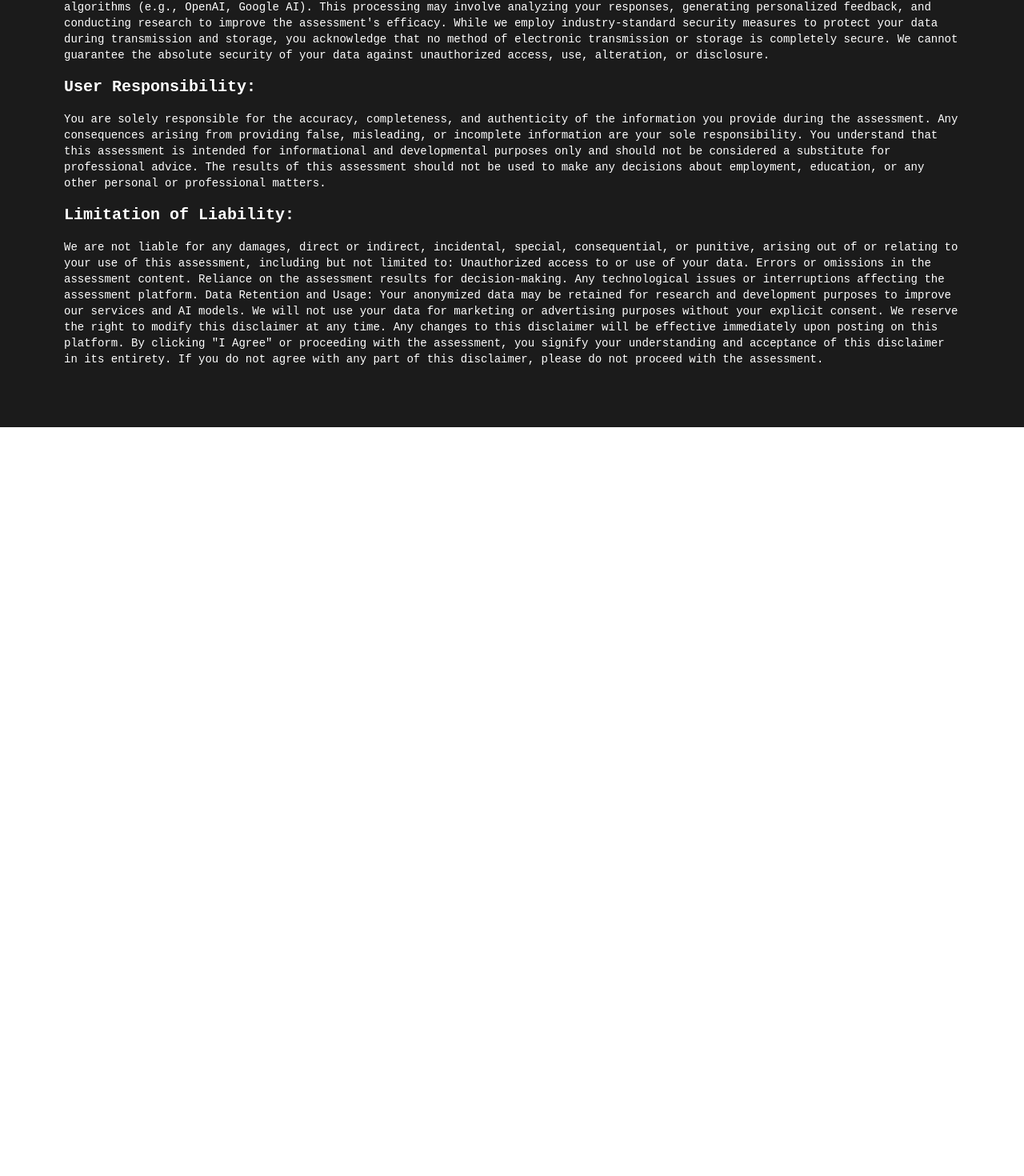
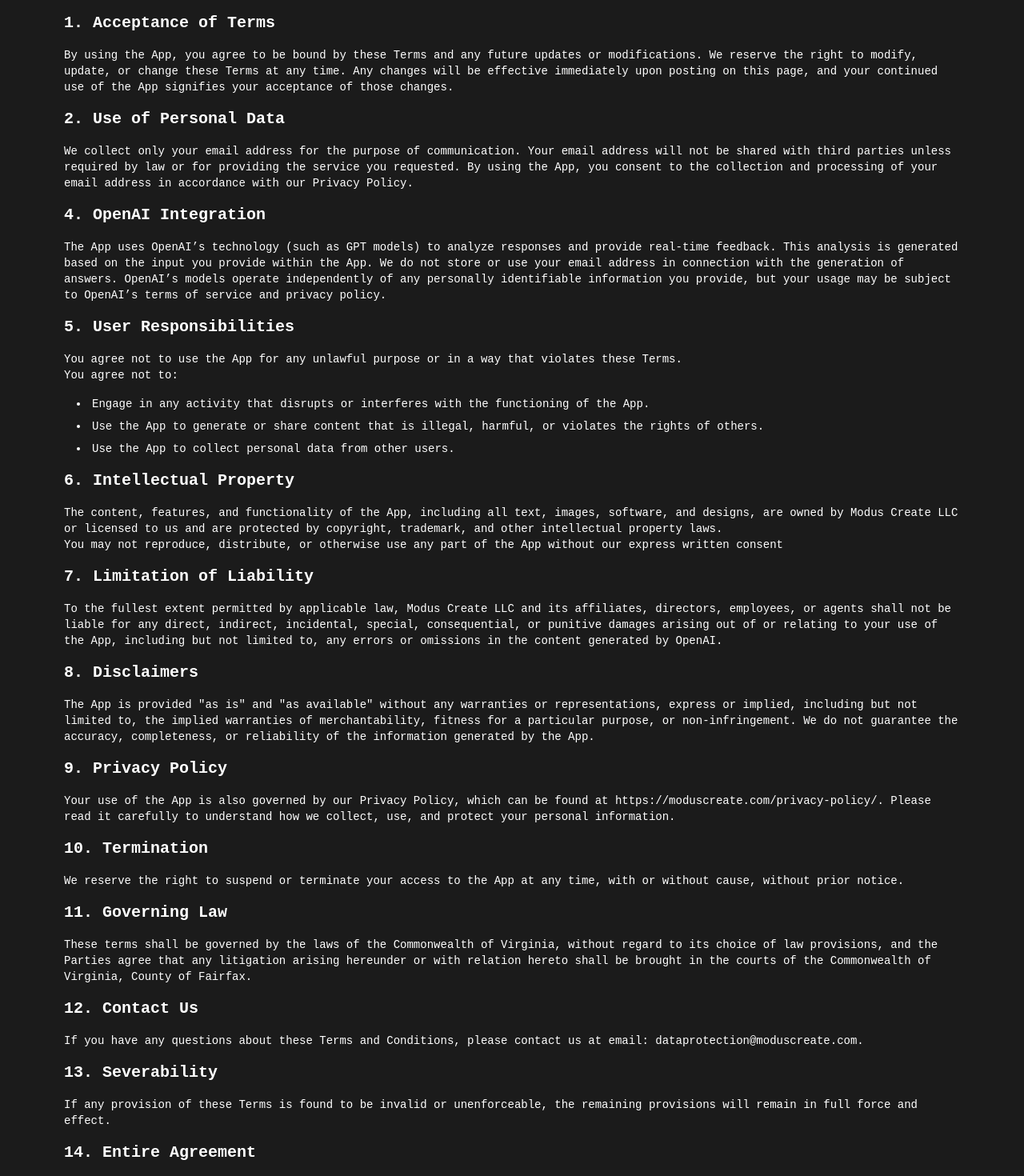
Before and after one commit to DragosJipa/product-maturity, a React (Create React App) app in the folder client/: page /disclaimer in a window 1280 px wide. Shown: the part 266-1736 px from the top of the page at 80% size. Before the commit the page ends 800 px from the top, so only its background shows below. Built offline with nearby package versions, Linux system fonts and the light colour scheme.

Commit message:
feat: new disclaimer update

```diff
--- a/client/src/components/Disclaimer.jsx
+++ b/client/src/components/Disclaimer.jsx
@@ -16,45 +16,101 @@
             </span>
             <div className='space-y-4 mt-6'>
                 <h3 className='mobile-s:text-base md:text-xl font-bold'>
-                    Please read this disclaimer carefully before using this assessment.
+                    Terms and Conditions
                 </h3>
                 <p className='mobile-s:text-sm md:base'>
-                    By proceeding with this assessment and submitting any information through this platform, you acknowledge and agree to the following:
+                    Welcome to the Product Maturity Assessment App ("the App," "we," "our," or "us"). The Product Maturity Assessment app helps evaluate product development maturity across key dimensions such as strategy, processes, technology, and culture, through targeted series of questions, and providing a detailed summary of strengths, weaknesses, and actionable recommendations to improve product development strategies and processes.
+                    By accessing or using our App, you agree to comply with and be bound by the following Terms and Conditions ("Terms"). If you do not agree to these Terms, you may not use the App.
                 </p>
                 <h3 className='mobile-s:text-base md:text-xl font-bold'>
-                    Data Processing and AI Utilization:
+                    1. Acceptance of Terms
                 </h3>
                 <p className='mobile-s:text-sm md:base'>
-                    You understand and consent to the processing of your data by automated systems, including artificial intelligence (AI) models and algorithms (e.g., OpenAI, Google AI). This processing may involve analyzing your responses, generating personalized feedback, and conducting research to improve the assessment's efficacy.
-
-                    While we employ industry-standard security measures to protect your data during transmission and storage, you acknowledge that no method of electronic transmission or storage is completely secure. We cannot guarantee the absolute security of your data against unauthorized access, use, alteration, or disclosure.
+                    By using the App, you agree to be bound by these Terms and any future updates or modifications. We reserve the right to modify, update, or change these Terms at any time. Any changes will be effective immediately upon posting on this page, and your continued use of the App signifies your acceptance of those changes.
                 </p>
                 <h3 className='mobile-s:text-base md:text-xl font-bold'>
-                    User Responsibility:
+                    2. Use of Personal Data
                 </h3>
                 <p className='mobile-s:text-sm md:base'>
-                    You are solely responsible for the accuracy, completeness, and authenticity of the information you provide during the assessment. Any consequences arising from providing false, misleading, or incomplete information are your sole responsibility.
-
-                    You understand that this assessment is intended for informational and developmental purposes only and should not be considered a substitute for professional advice. The results of this assessment should not be used to make any decisions about employment, education, or any other personal or professional matters.
+                    We collect only your email address for the purpose of communication. Your email address will not be shared with third parties unless required by law or for providing the service you requested.
+                    By using the App, you consent to the collection and processing of your email address in accordance with our Privacy Policy.
                 </p>
                 <h3 className='mobile-s:text-base md:text-xl font-bold'>
-                    Limitation of Liability:
+                    4. OpenAI Integration
                 </h3>
                 <p className='mobile-s:text-sm md:base'>
-                    We are not liable for any damages, direct or indirect, incidental, special, consequential, or punitive, arising out of or relating to your use of this assessment, including but not limited to:
-                    Unauthorized access to or use of your data.
-                    Errors or omissions in the assessment content.
-                    Reliance on the assessment results for decision-making.
-                    Any technological issues or interruptions affecting the assessment platform.
-                    Data Retention and Usage:
-
-                    Your anonymized data may be retained for research and development purposes to improve our services and AI models. We will not use your data for marketing or advertising purposes without your explicit consent.
-
-                    We reserve the right to modify this disclaimer at any time. Any changes to this disclaimer will be effective immediately upon posting on this platform.
-
-                    By clicking "I Agree" or proceeding with the assessment, you signify your understanding and acceptance of this disclaimer in its entirety.
-
-                    If you do not agree with any part of this disclaimer, please do not proceed with the assessment.
+                    The App uses OpenAI’s technology (such as GPT models) to analyze responses and provide real-time feedback. This analysis is generated based on the input you provide within the App. We do not store or use your email address in connection with the generation of answers. OpenAI’s models operate independently of any personally identifiable information you provide, but your usage may be subject to OpenAI’s terms of service and privacy policy.
+                </p>
+                <h3 className='mobile-s:text-base md:text-xl font-bold'>
+                    5. User Responsibilities
+                </h3>
+                <p className='mobile-s:text-sm md:base'>
+                    You agree not to use the App for any unlawful purpose or in a way that violates these Terms.
+                    <br />
+                    You agree not to:
+                    <ul className="list-disc list-inside space-y-2 ml-4 mt-4">
+                        <li>Engage in any activity that disrupts or interferes with the functioning of the App.</li>
+                        <li>Use the App to generate or share content that is illegal, harmful, or violates the rights of others.</li>
+                        <li>Use the App to collect personal data from other users.</li>
+                    </ul>
+                </p>
+                <h3 className='mobile-s:text-base md:text-xl font-bold'>
+                    6. Intellectual Property
+                </h3>
+                <p className='mobile-s:text-sm md:base'>
+                    The content, features, and functionality of the App, including all text, images, software, and designs, are owned by Modus Create LLC or licensed to us and are protected by copyright, trademark, and other intellectual property laws.
+                    <br />
+                    You may not reproduce, distribute, or otherwise use any part of the App without our express written consent
+                </p>
+                <h3 className='mobile-s:text-base md:text-xl font-bold'>
+                    7. Limitation of Liability
+                </h3>
+                <p className='mobile-s:text-sm md:base'>
+                    To the fullest extent permitted by applicable law, Modus Create LLC and its affiliates, directors, employees, or agents shall not be liable for any direct, indirect, incidental, special, consequential, or punitive damages arising out of or relating to your use of the App, including but not limited to, any errors or omissions in the content generated by OpenAI.
+                </p>
+                <h3 className='mobile-s:text-base md:text-xl font-bold'>
+                    8. Disclaimers
+                </h3>
+                <p className='mobile-s:text-sm md:base'>
+                    The App is provided "as is" and "as available" without any warranties or representations, express or implied, including but not limited to, the implied warranties of merchantability, fitness for a particular purpose, or non-infringement. We do not guarantee the accuracy, completeness, or reliability of the information generated by the App.
+                </p>
+                <h3 className='mobile-s:text-base md:text-xl font-bold'>
+                    9. Privacy Policy
+                </h3>
+                <p className='mobile-s:text-sm md:base'>
+                    Your use of the App is also governed by our Privacy Policy, which can be found at https://moduscreate.com/privacy-policy/. Please read it carefully to understand how we collect, use, and protect your personal information.
+                </p>
+                <h3 className='mobile-s:text-base md:text-xl font-bold'>
+                    10. Termination
+                </h3>
+                <p className='mobile-s:text-sm md:base'>
+                    We reserve the right to suspend or terminate your access to the App at any time, with or without cause, without prior notice.
+                </p>
+                <h3 className='mobile-s:text-base md:text-xl font-bold'>
+                    11. Governing Law
+                </h3>
+                <p className='mobile-s:text-sm md:base'>
+                    These terms shall be governed by the laws of the Commonwealth of Virginia, without regard to its choice of law provisions, and the Parties agree that any litigation arising hereunder or with relation hereto shall be brought in the courts of the Commonwealth of Virginia, County of Fairfax.
+                </p>
+                <h3 className='mobile-s:text-base md:text-xl font-bold'>
+                    12. Contact Us
+                </h3>
+                <p className='mobile-s:text-sm md:base'>
+                    If you have any questions about these Terms and Conditions, please contact us at email: dataprotection@moduscreate.com.
+                </p>
+                <h3 className='mobile-s:text-base md:text-xl font-bold'>
+                    13. Severability
+                </h3>
+                <p className='mobile-s:text-sm md:base'>
+                    If any provision of these Terms is found to be invalid or unenforceable, the remaining provisions will remain in full force and effect.
+                </p>
+                <h3 className='mobile-s:text-base md:text-xl font-bold'>
+                    14. Entire Agreement
+                </h3>
+                <p className='mobile-s:text-sm md:base'>
+                    These Terms represent the entire agreement between you and Modus Create LLC concerning the use of the App and supersede all prior or contemporaneous agreements, understandings, and communications.
+                    <br />
+                    By using the App, you acknowledge that you have read, understood, and agree to be bound by these Terms and Conditions.
                 </p>
             </div>
         </div>
```
